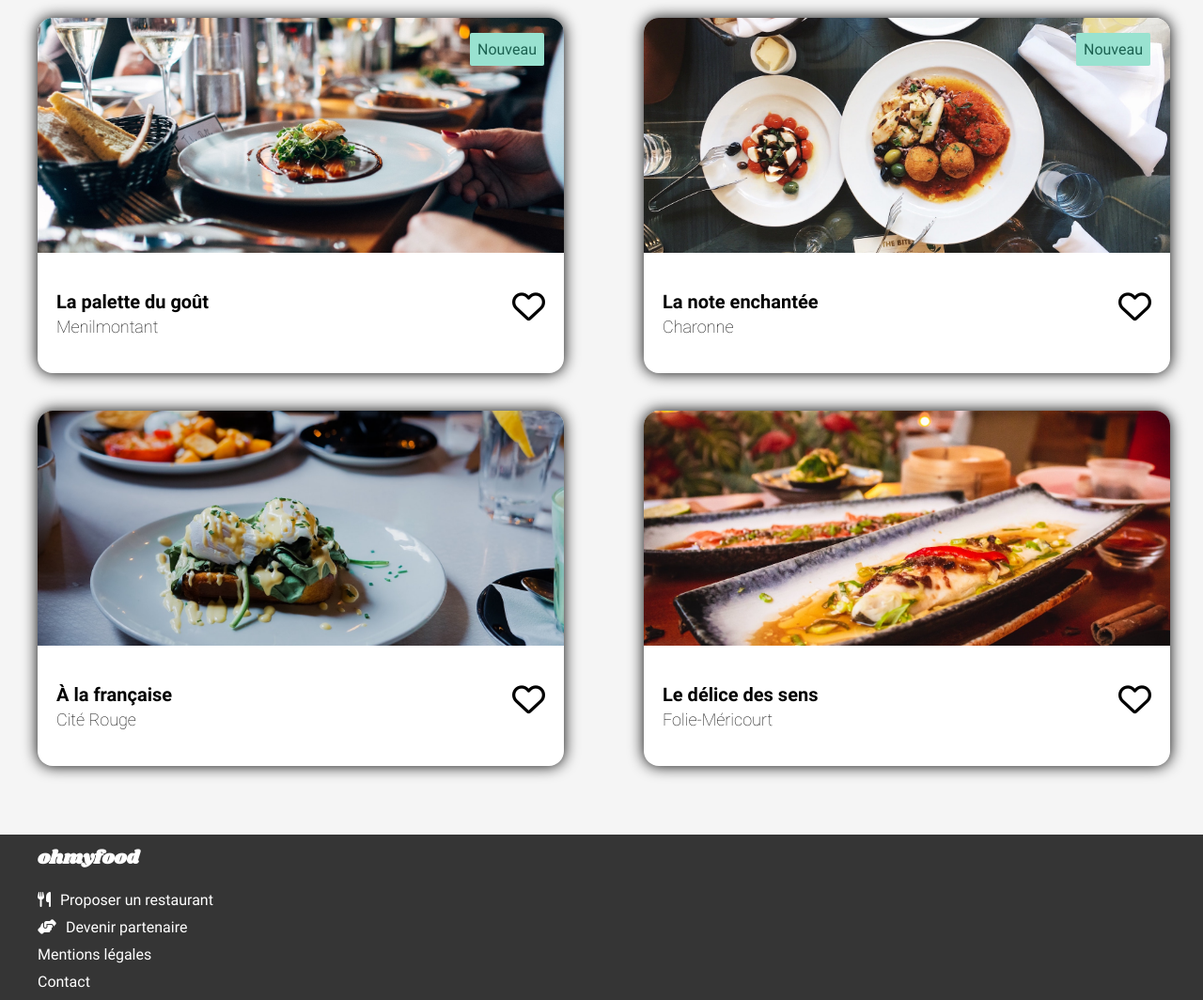
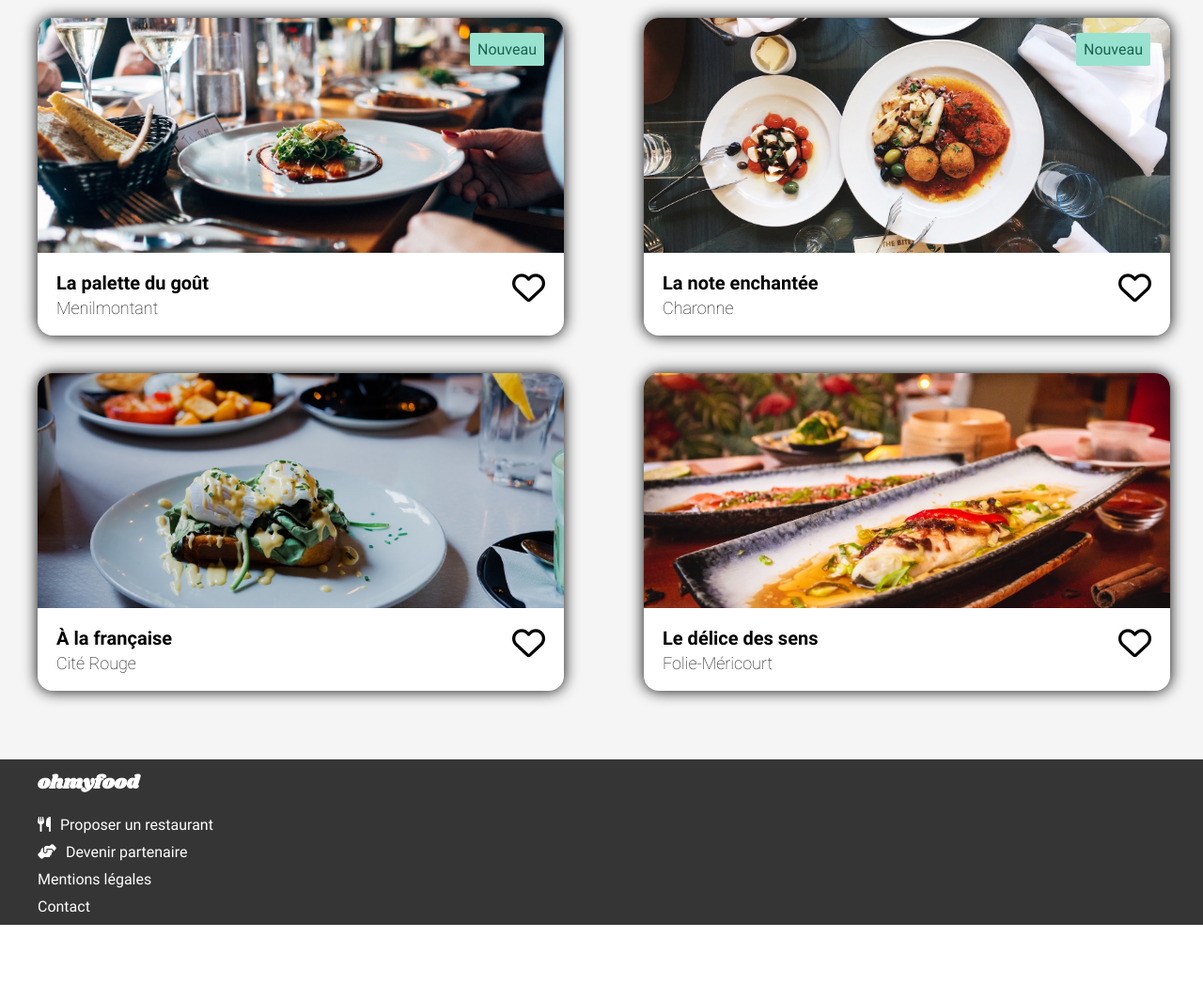
Before and after one commit to carlavila/CarlaVila_3_18032021, a plain HTML site: page index.html in a window 1280 px wide. Shown: the part 727-1791 px from the top of the page at 94% size. After the commit the page ends 1711 px from the top, so only its background shows below. Drawn offline with Linux system fonts and the light colour scheme.

Commit message:
Modifications du 19/03/21

```diff
--- a/style.scss
+++ b/style.scss
@@ -322,7 +322,8 @@ body {
             figcaption {
                 @include flex-row;
                 justify-content: space-between;
-                padding: 20px;
+                padding-left: 20px;
+                padding-right: 20px;;
                 line-height: 25px;
 
                 .description {
```
Also changed, not shown: style.css, 1 other file.
